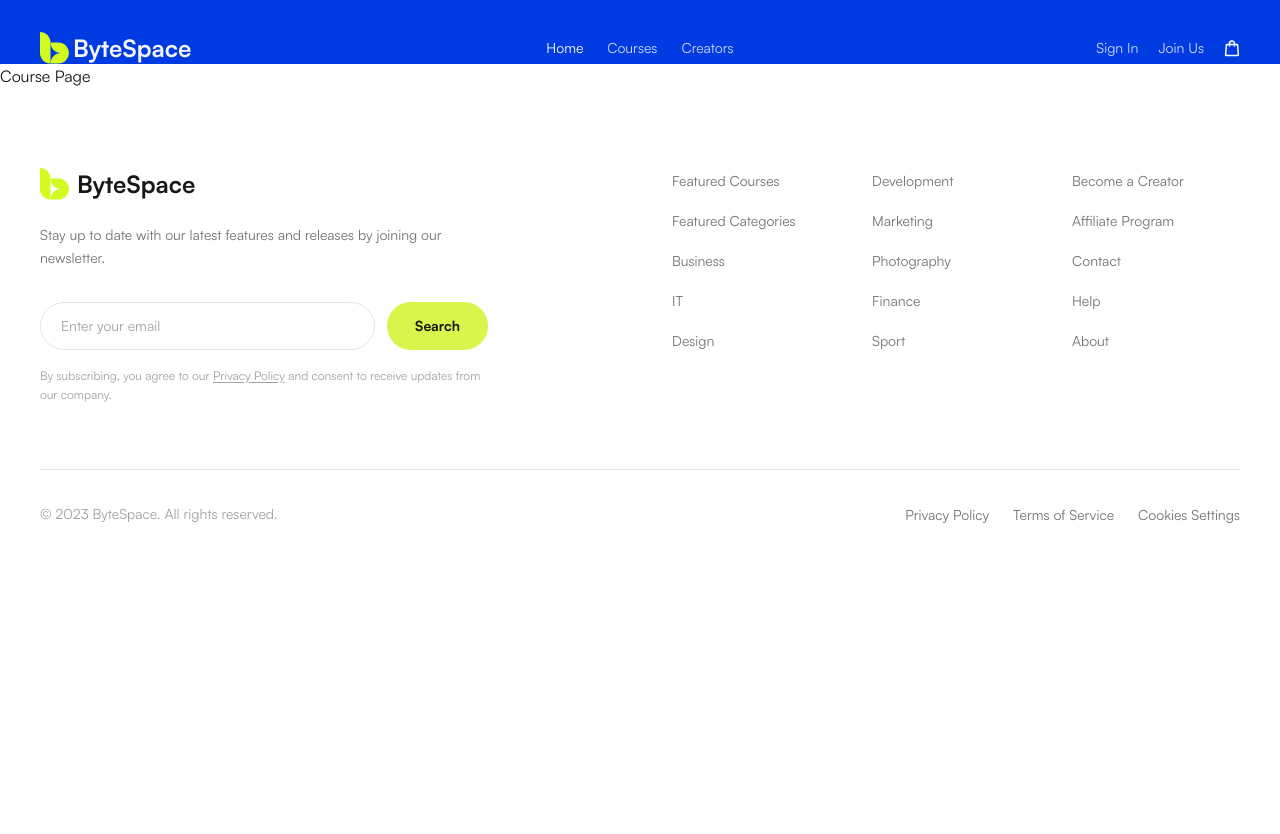
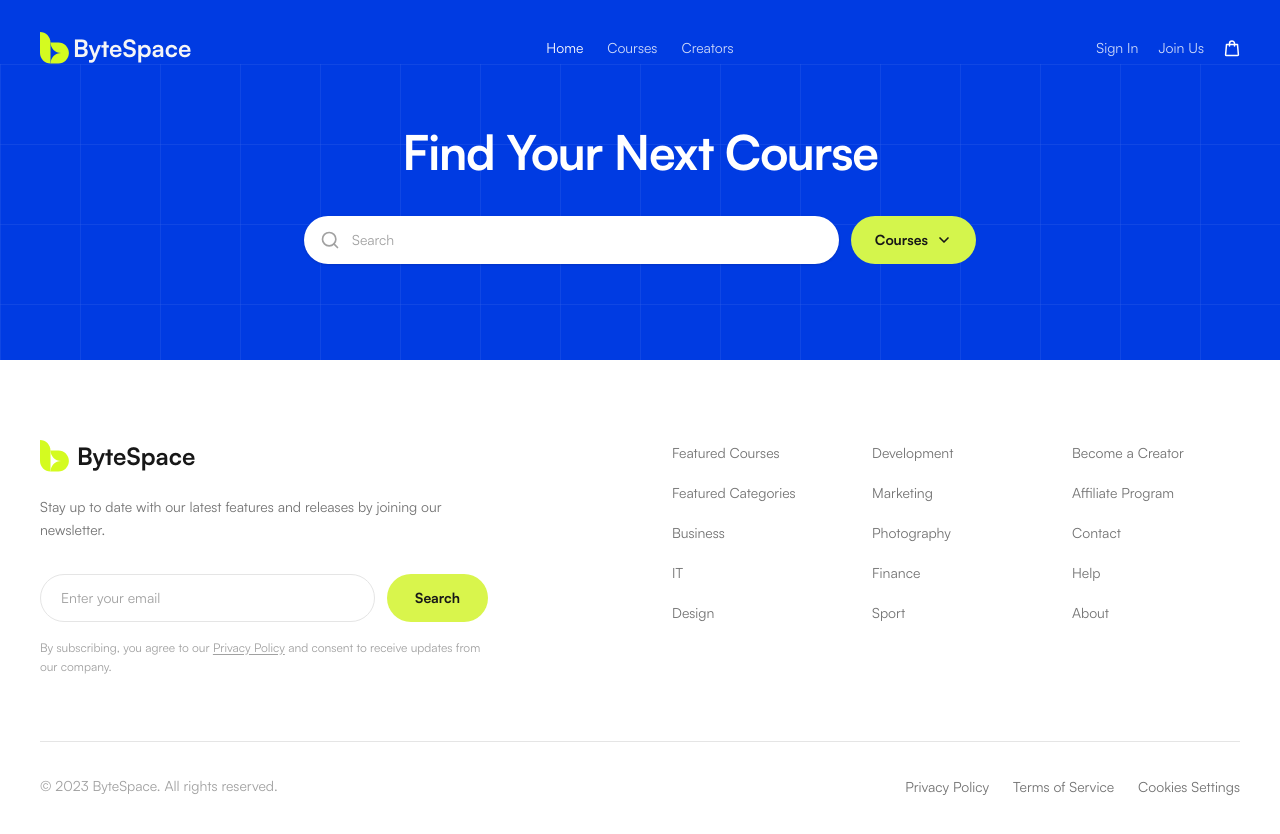
Before and after one commit to gmnayem631/bytespace-new, a Next.js app: page /courses in a window 1280 px wide. Shown: the top 834 px of the page. Before the commit the page ends 800 px from the top, so only its background shows below. Built offline with nearby package versions, Linux system fonts and the light colour scheme.

Commit message:
feat: add courses hero section in the courses page

```diff
--- a/app/courses/page.tsx
+++ b/app/courses/page.tsx
@@ -1,7 +1,12 @@
+import { CoursesHero } from "@/components/CoursesHero/CoursesHero";
 import React from "react";
 
 const page = () => {
-  return <div>Course Page</div>;
+  return (
+    <div>
+      <CoursesHero />
+    </div>
+  );
 };
 
 export default page;
--- /dev/null
+++ b/components/CoursesHero/CoursesHero.tsx
@@ -0,0 +1,105 @@
+"use client";
+
+import { useState } from "react";
+import { Search, ChevronDown } from "lucide-react";
+
+const courseFilters = [
+  "All Courses",
+  "Development",
+  "Marketing",
+  "Photography",
+  "Business",
+  "Design",
+] as const;
+
+export function CoursesHero() {
+  const [query, setQuery] = useState("");
+  const [filter, setFilter] = useState<string>("Courses");
+  const [open, setOpen] = useState(false);
+
+  return (
+    <section className="relative overflow-hidden bg-[#003BE2]">
+      {/* Grid overlay */}
+      <div
+        aria-hidden
+        className="pointer-events-none absolute inset-0 opacity-[0.18]"
+        style={{
+          backgroundImage: `
+            linear-gradient(to right, rgba(255,255,255,0.35) 1px, transparent 1px),
+            linear-gradient(to bottom, rgba(255,255,255,0.35) 1px, transparent 1px)
+          `,
+          backgroundSize: "80px 80px",
+        }}
+      />
+
+      <div className="relative mx-auto flex max-w-5xl flex-col items-center px-6 pb-16 pt-10 sm:pb-20 sm:pt-14 lg:pb-24 lg:pt-16">
+        <h1 className="text-center text-3xl font-bold tracking-tight text-white sm:text-4xl lg:text-5xl">
+          Find Your Next Course
+        </h1>
+
+        <form
+          className="mt-8 flex w-full max-w-2xl flex-col items-stretch gap-3 sm:mt-10 sm:flex-row sm:items-center"
+          onSubmit={(e) => {
+            e.preventDefault();
+            // wire search later
+          }}
+        >
+          <label htmlFor="course-search" className="sr-only">
+            Search courses
+          </label>
+          <div className="relative flex-1">
+            <Search
+              className="pointer-events-none absolute left-4 top-1/2 size-5 -translate-y-1/2 text-neutral-400"
+              strokeWidth={2}
+            />
+            <input
+              id="course-search"
+              type="search"
+              value={query}
+              onChange={(e) => setQuery(e.target.value)}
+              placeholder="Search"
+              className="h-12 w-full rounded-full border-0 bg-white py-3 pl-12 pr-5 text-sm text-neutral-900 outline-none placeholder:text-neutral-400 shadow-sm"
+            />
+          </div>
+
+          <div className="relative shrink-0">
+            <button
+              type="button"
+              onClick={() => setOpen((v) => !v)}
+              className="flex h-12 w-full items-center justify-center gap-2 rounded-full bg-[#D4F54C] px-6 text-sm font-semibold text-neutral-900 transition-opacity hover:opacity-90 sm:w-auto"
+              aria-haspopup="listbox"
+              aria-expanded={open}
+            >
+              {filter === "All Courses" ? "Courses" : filter}
+              <ChevronDown className="size-4" strokeWidth={2.5} />
+            </button>
+
+            {open && (
+              <ul
+                role="listbox"
+                className="absolute right-0 z-20 mt-2 min-w-full overflow-hidden rounded-2xl bg-white py-2 shadow-lg ring-1 ring-black/5 sm:min-w-44"
+              >
+                {courseFilters.map((option) => (
+                  <li key={option}>
+                    <button
+                      type="button"
+                      role="option"
+                      aria-selected={filter === option}
+                      className="w-full px-4 py-2.5 text-left text-sm text-neutral-700 hover:bg-neutral-50"
+                      onClick={() => {
+                        setFilter(option);
+                        setOpen(false);
+                      }}
+                    >
+                      {option}
+                    </button>
+                  </li>
+                ))}
+              </ul>
+            )}
+          </div>
+        </form>
+      </div>
+    </section>
+  );
+}
--- a/components/CreatorHero/CreatorHero.tsx
+++ b/components/CreatorHero/CreatorHero.tsx
@@ -15,8 +15,6 @@ export default function CreatorHero() {
         }}
       />
 
-      {/* ================= DECORATIONS ================= */}
-
       {/* Top-left lime squiggle */}
       <Image
         src="/images/creator-hero/creator-squiggle-lime.png"
@@ -25,12 +23,12 @@ export default function CreatorHero() {
         height={199}
         className="
           absolute
-          -left-[70px] -top-[35px]
-          w-[135px]
-          sm:-left-[60px] sm:-top-[35px]
-          sm:w-[145px]
-          lg:-left-[65px] lg:-top-[40px]
-          lg:w-[155px]
+          -left-17.5 -top-8.75
+          w-34
+          sm:-left-15 sm:-top-8.75
+          sm:w-36
+          lg:-left-16 lg:-top-10
+          lg:w-39
         "
       />
 
@@ -42,11 +40,11 @@ export default function CreatorHero() {
         height={199}
         className="
           absolute
-          left-[95px] top-[17px]
-          w-[48px]
+          left-24 top-4
+          w-12
           brightness-0 invert
-          sm:left-[105px] sm:top-[18px]
-          sm:w-[52px]
+          sm:left-26 sm:top-4.5
+          sm:w-13
         "
       />
 
@@ -58,10 +56,10 @@ export default function CreatorHero() {
         height={189}
         className="
           absolute
-          right-[90px] top-[10px]
-          w-[60px]
-          sm:right-[110px]
-          sm:w-[68px]
+          right-22.5 top-2.5
+          w-15
+          sm:right-27.5
+          sm:w-17
         "
       />
 
@@ -73,10 +71,10 @@ export default function CreatorHero() {
         height={372}
         className="
           absolute
-          -right-[25px] -top-[8px]
-          w-[105px]
-          sm:-right-[30px]
-          sm:w-[115px]
+          -right-6 -top-2
+          w-26
+          sm:-right-7.5
+          sm:w-29
         "
       />
 
@@ -88,11 +86,11 @@ export default function CreatorHero() {
         height={189}
         className="
           absolute
-          -left-[20px] top-[100px]
-          w-[75px]
-          sm:-left-[15px]
-          sm:top-[105px]
-          sm:w-[82px]
+          -left-5 top-25
+          w-19
+          sm:-left-4
+          sm:top-26
+          sm:w-20.5
         "
       />
 
@@ -104,11 +102,11 @@ export default function CreatorHero() {
         height={190}
         className="
           absolute
-          -left-[15px] bottom-[-72px]
-          w-[120px]
-          sm:-left-[5px]
-          sm:bottom-[-78px]
-          sm:w-[135px]
+          -left-4 -bottom-18
+          w-30
+          sm:-left-1
+          sm:-bottom-19.5
+          sm:w-34
         "
       />
 
@@ -120,15 +118,13 @@ export default function CreatorHero() {
         height={199}
         className="
           absolute
-          -right-[40px] bottom-[-70px]
-          w-[125px]
+          -right-10 -bottom-17.5
+          w-31
           rotate-[5deg]
-          sm:-right-[35px]
-          sm:w-[140px]
+          sm:-right-8.75
+          sm:w-35
         "
       />
-
-      {/* ================= CONTENT ================= */}
 
       <div className="relative z-10 mx-auto flex min-h-54 max-w-3/4 flex-col items-center justify-center px-8 text-center">
         <h1 className="max-w-3/4 text-2xl md:text-4xl font-bold leading-[1.15] tracking-[-0.4px] text-[#F5F5F6] ">
--- a/package.json
+++ b/package.json
@@ -9,6 +9,7 @@
     "lint": "eslint"
   },
   "dependencies": {
+    "lucide-react": "^1.49.0",
     "next": "16.3.7",
     "react": "19.2.8",
     "react-dom": "19.2.8"
```
Also changed, not shown: 1 other file (tests, documents, lock files or other folders).
